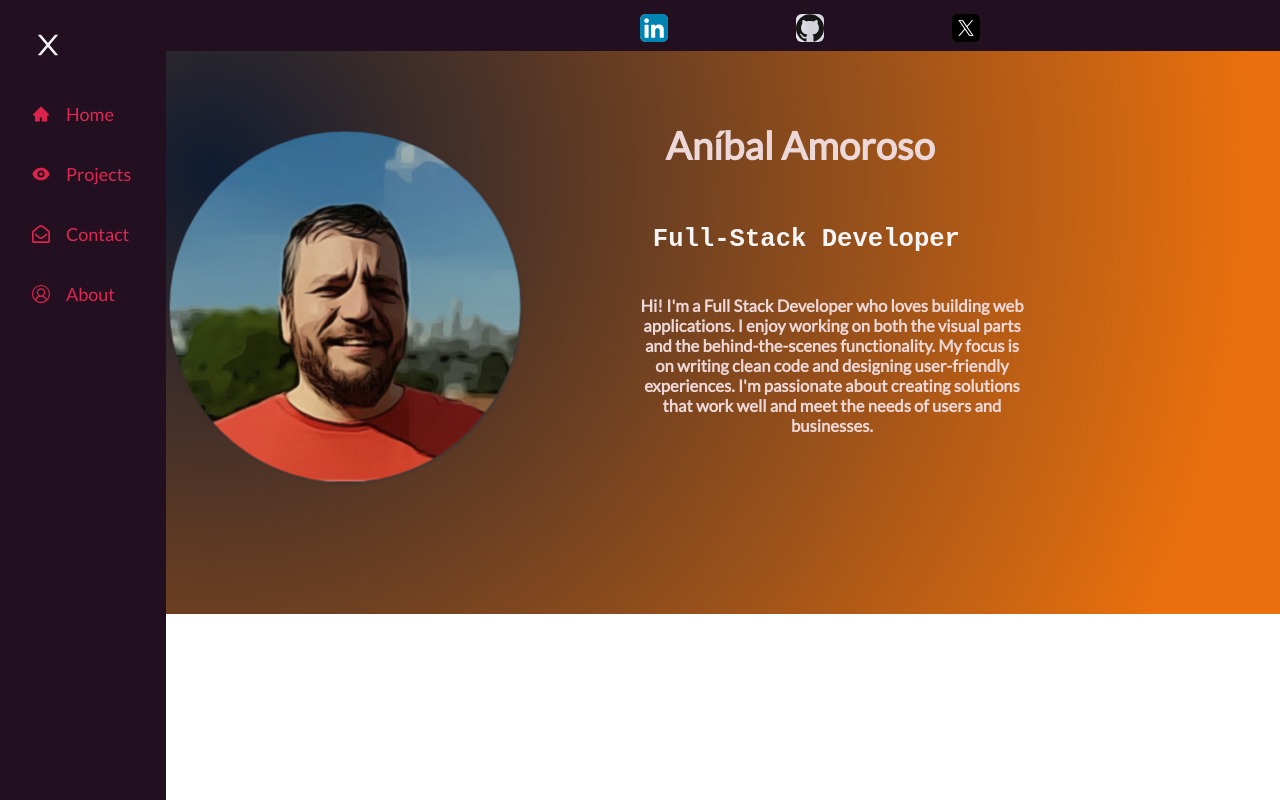
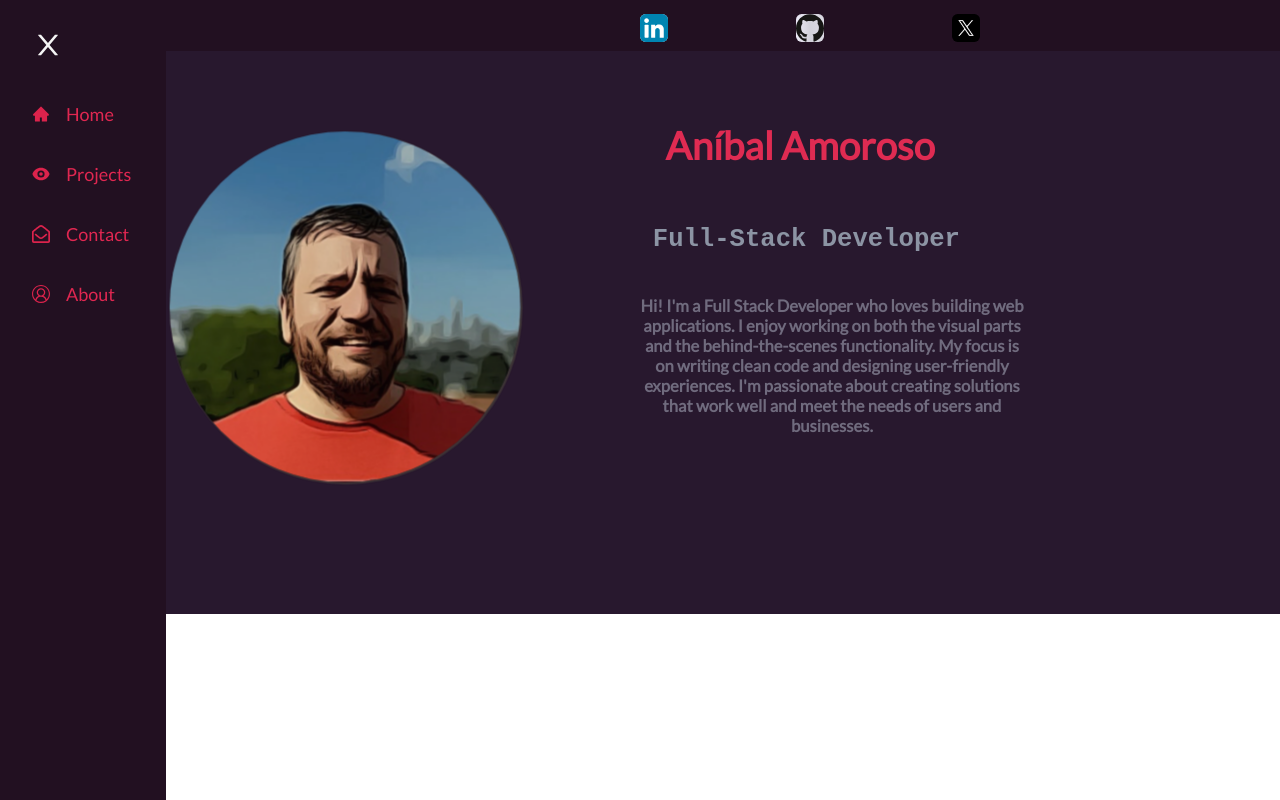
Before and after one commit to sjdev2212/portfoliosjdev, a React (Create React App) app: page / in a window 1280 px wide. Built offline with nearby package versions, Linux system fonts and the light colour scheme.

Commit message:
Refactor background colors and font sizes

```diff
--- a/src/Content.css
+++ b/src/Content.css
@@ -20,7 +20,7 @@
   }
 }
 .content {
-  background-image: radial-gradient(circle farthest-corner at 80.5% 28.1%, rgba(15, 27, 49, 1) 0%, rgb(233, 112, 13) 90%);
+  background-color: #28182e;
 display: flex;
 flex-direction: column;
 align-items: center;
@@ -34,8 +34,8 @@ height: 100vw;
 }
 .content h1{
   font-family: 'Roboto Condensed', sans-serif;
-  font-size: 5vw;
-  color: white;
+  font-size: 4.7vw;
+  color: #dc234c;
   margin-left: 2vw;
   margin-top: 2vw;
   margin-bottom: 8vw;
--- a/src/Content.js
+++ b/src/Content.js
@@ -1,6 +1,6 @@
-import Carousel from '@itseasy21/react-elastic-carousel'
+/* import Carousel from '@itseasy21/react-elastic-carousel' */
 import './Content.css'
-import task1 from './images/task-1.png'
+/* import task1 from './images/task-1.png'
 import task2 from './images/task-2.png'
 import task3 from './images/home-light.png'
 import task4 from './images/add-bill.png'
@@ -16,7 +16,7 @@ import socorrosInst from './images/institucional.png'
 import socorrosInst2 from './images/institucional-2.png'
 import socorrosUrgencias  from './images/urgencias.png'
 import socorrosPagos  from './images/pagos.png'
-
+ */
 export const Content = () => {
 
 
@@ -25,7 +25,7 @@ export const Content = () => {
     <main className="content">
 <h1>Latest Projects</h1>
 
-  <section className="task-manager">
+{/*   <section className="task-manager">
     <div className="carousel-task" >
     <Carousel itemsToShow={1}>
     <img className="task-img" src={task1} alt="first pic task" />
@@ -147,7 +147,7 @@ CSS
 
 
     </section>
-
+ */}
 
 
 
--- a/src/Home.css
+++ b/src/Home.css
@@ -1,7 +1,7 @@
 .main {
   display: grid;
   grid-template-columns: 1fr 1fr;
-  background-image: radial-gradient(circle farthest-corner at 16.5% 28.1%, rgba(15, 27, 49, 1) 0%, rgb(233, 112, 13) 90%);
+  background-color:#28182e;
   height: 48vw;
   width: 100%;
 
@@ -29,7 +29,7 @@
   left: 22vw;
   font-size: 3vw;
   font-weight: 800;
-  color: rgb(236, 216, 216);
+  color: #df2b52;
   width: 40vw;
 
 }
@@ -50,7 +50,7 @@
   bottom: 10vw;
   font-size: 1.3vw;
   font-weight: 800;
-  color: rgb(236, 216, 216);
+  color: #706b7e;
   width: 30vw;
   text-align: center;
   animation: 8s anim-paragraph ease-out;
@@ -72,7 +72,7 @@
   font-family: monospace;
   font-size: 2vw;
   font-weight: 800;
-  color: whitesmoke;
+  color: #8c94a4;
 }
 
 
--- a/src/Home.js
+++ b/src/Home.js
@@ -3,10 +3,6 @@ import './Home.css'
 import cara from './images/carucha.jpg'
 import {Link} from 'react-router-dom'
 import { motion } from 'framer-motion'
-
-
-
-
 
 
 export const Home = () => {
```
